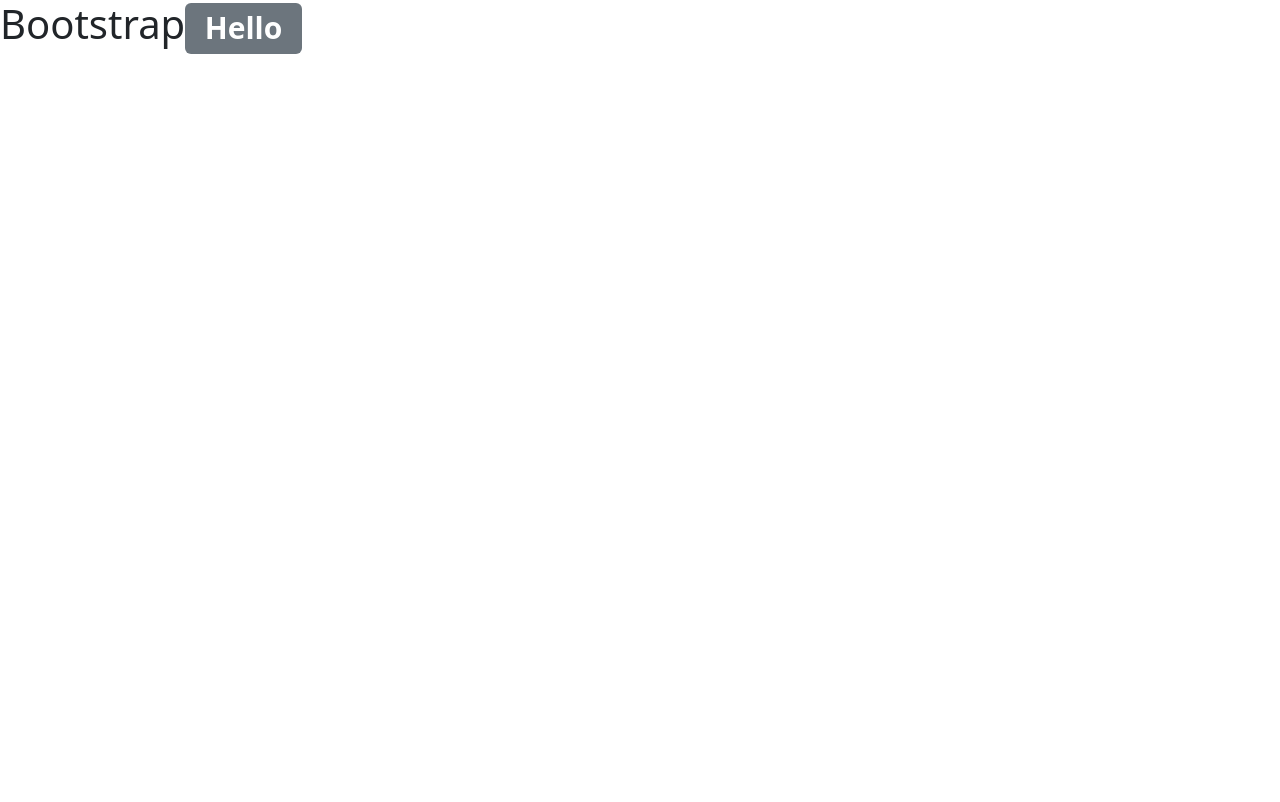
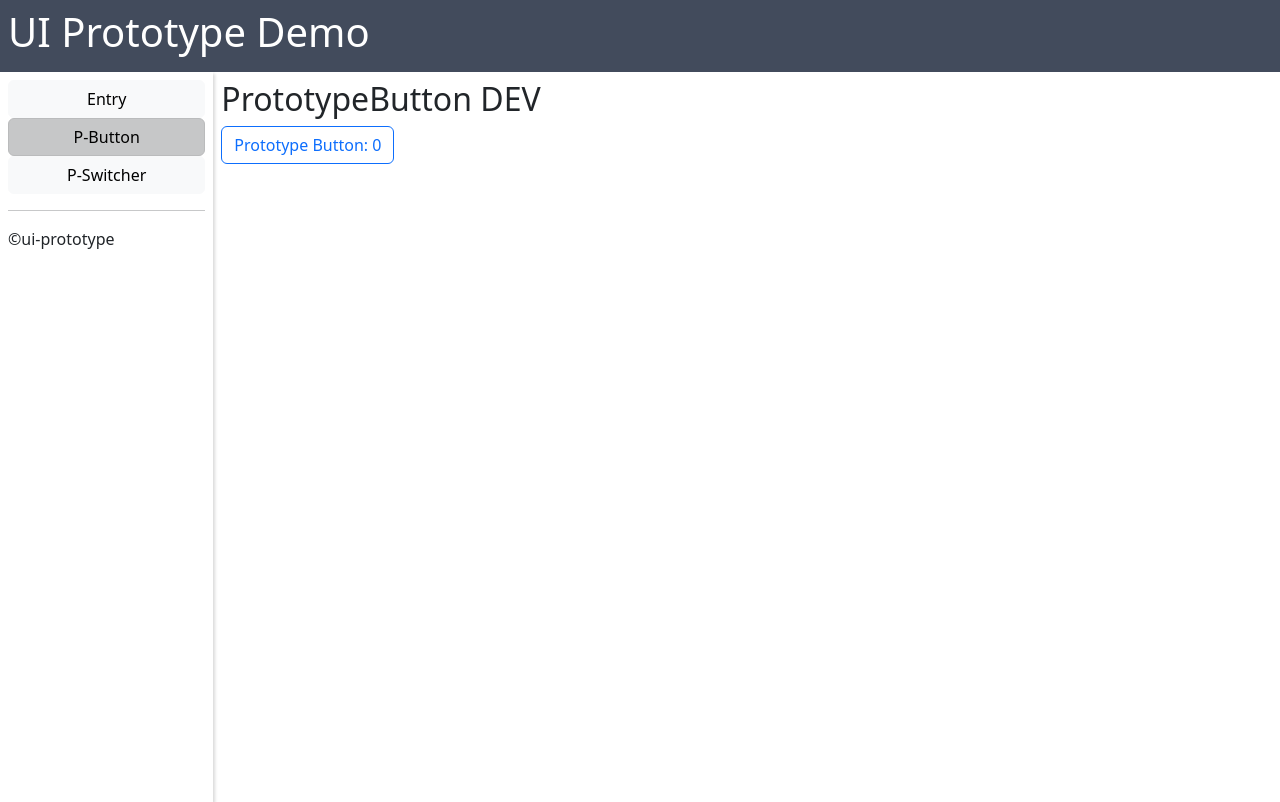
Before and after one commit to 3shin44/ui-prototype, a Vue app: page /#/PrototypeButtonView in a window 1280 px wide. Built offline with nearby package versions, Linux system fonts and the light colour scheme.

Commit message:
squash: merge previous works

```diff
--- a/src/App.vue
+++ b/src/App.vue
@@ -1,19 +1,68 @@
 <template>
   <div id="app">
-    <EntryView />
+    <div class="p-2 ui-prototype-bg-dark">
+      <h1>
+        <router-link to="EntryView" class="text-white text-decoration-none">UI Prototype Demo</router-link>
+      </h1>
+    </div>
+
+    <div class="d-flex">
+      <nav class="d-flex flex-column col-2 p-2 ui-prototype-shadow fill-height">
+        <router-link to="EntryView" class="btn btn-light" :class="{ 'active' : $route.name == 'EntryView' }" >Entry</router-link>
+        <router-link to="PrototypeButtonView" class="btn btn-light" :class="{ 'active' : $route.name == 'PrototypeButtonView' }" >P-Button</router-link>
+        <router-link to="PrototypeSwitcherView" class="btn btn-light" :class="{ 'active' : $route.name == 'PrototypeSwitcherView' }" >P-Switcher</router-link>
+        <hr>
+        ©ui-prototype
+      </nav>
+      <div class="col-10 p-2">
+        <router-view />
+      </div>
+    </div>
   </div>
 </template>
 
 <script>
-import EntryView from './views/EntryView.vue'
-
 export default {
   name: 'App',
-  components: {
-    EntryView
+  mounted(){
+    // this.$router.push({name: 'EntryView'})
   }
 }
 </script>
 
-<style>
+<style lang="scss">
+  html, body{
+    background-color: var(--bs-light);
+  }
+
+  .ui-prototype-bg-dark{
+    background-color: rgb(66, 75, 92);
+  }
+
+  .ui-prototype-bg-light{
+    background-color: rgba(66, 75, 92, 0.1);
+  }
+
+  .ui-prototype-shadow{
+    box-shadow: rgba(0, 0, 0, 0.15) 2px 2px 3px;
+  }
+
+  .ui-prototype-row{
+    width: 100%;
+    display: flex;
+    flex-wrap: wrap;
+  }
+
+  h1{
+    margin: 0;
+    font-size: 28px;
+  }
+
+  p{
+    margin: 0;
+  }
+
+  .fill-height{
+    height: calc(100vh - 70px);
+  }
 </style>
--- /dev/null
+++ b/src/components/PrototypeButton.vue
@@ -0,0 +1,22 @@
+<template>
+  <div class="prototype-button">
+    <button class="btn btn-outline-primary" @click="count++">Prototype Button: {{ count }}</button>
+  </div>
+</template>
+
+<script>
+export default {
+  name: 'PrototypeButton',
+  props: {
+  },
+  data(){
+    return {
+      count: 0
+    }
+  }
+}
+</script>
+
+
+<style lang="scss" scoped>
+</style>
--- /dev/null
+++ b/src/components/PrototypeSwitcher.vue
@@ -0,0 +1,41 @@
+<template>
+  <div class="prototype-switcher">
+    <div>
+      <el-switch
+          v-model="value"
+          active-color="#13ce66"
+          inactive-color="#ff4949">
+      </el-switch>
+    </div>
+
+    <div v-if="value" class="spinner-border mt-3" role="status">
+      <span class="visually-hidden">Loading...</span>
+    </div>
+  </div>
+</template>
+
+<script>
+export default {
+  name: 'PrototypeSwitcher',
+  props: {
+    switch:{
+      type: Boolean,
+      default: false
+    }
+  },
+  data() {
+    return {
+      value: false
+    }
+  },
+  watch: {
+    switch(newVal) {
+      this.value = newVal
+    }
+  },
+}
+</script>
+
+
+<style lang="scss" scoped>
+</style>
--- /dev/null
+++ b/src/router/index.js
@@ -0,0 +1,32 @@
+// Vue Router Entry file
+
+// VueRouter
+import VueRouter from 'vue-router'
+
+//  View pages of component
+import EntryView from "@/views/EntryView.vue"
+import PrototypeButtonView from "@/views/PrototypeButtonView.vue"
+import PrototypeSwitcherView from "@/views/PrototypeSwitcherView.vue";
+
+// Router path config
+const routes = [
+    {
+        path: '/EntryView',
+        name: 'EntryView',
+        component: EntryView
+    },
+    {
+        path: '/PrototypeButtonView',
+        name: 'PrototypeButtonView',
+        component: PrototypeButtonView
+    },
+    {
+        path: '/PrototypeSwitcherView',
+        name: 'PrototypeSwitcherView',
+        component: PrototypeSwitcherView
+    }
+]
+const router = new VueRouter({
+    routes
+})
+export default router
--- a/src/views/EntryView.vue
+++ b/src/views/EntryView.vue
@@ -1,14 +1,17 @@
 <template>
   <div class="entry-view">
     <h1>Bootstrap<span class="badge bg-secondary">Hello</span></h1>
+
   </div>
 </template>
 
 <script>
+
 export default {
   name: 'EntryView',
   props: {
-  }
+  },
+  components:{}
 }
 </script>
 
--- /dev/null
+++ b/src/views/PrototypeButtonView.vue
@@ -0,0 +1,20 @@
+<template>
+  <div class="prototype-button-view">
+    <h2>PrototypeButton DEV</h2>
+    <PrototypeButton />
+  </div>
+</template>
+
+<script>
+import PrototypeButton from "@/components/PrototypeButton.vue";
+export default {
+  name: 'PrototypeButtonView',
+  props: {
+  },
+  components:{PrototypeButton}
+}
+</script>
+
+
+<style lang="scss">
+</style>
--- /dev/null
+++ b/src/views/PrototypeSwitcherView.vue
@@ -0,0 +1,20 @@
+<template>
+  <div class="prototype-switcher-view">
+    <h2>PrototypeSwitcher DEV</h2>
+    <PrototypeSwitcher />
+  </div>
+</template>
+
+<script>
+import PrototypeSwitcher from "@/components/PrototypeSwitcher.vue";
+export default {
+  name: 'PrototypeSwitcherView',
+  props: {
+  },
+  components:{PrototypeSwitcher}
+}
+</script>
+
+
+<style lang="scss">
+</style>
--- a/vue.config.js
+++ b/vue.config.js
@@ -1,4 +1,6 @@
 const { defineConfig } = require('@vue/cli-service')
 module.exports = defineConfig({
-  transpileDependencies: true
+  transpileDependencies: true,
+  filenameHashing: false,
+
 })
```
Also changed, not shown: buildScripts/buildLib.js (added, +20 -0 lines), documents/VueComponentExport.md (added, +86 -0 lines), package.json (+5 -3 lines), src/main.js (+7 -0 lines), 2 other files (tests, documents, lock files or other folders).
